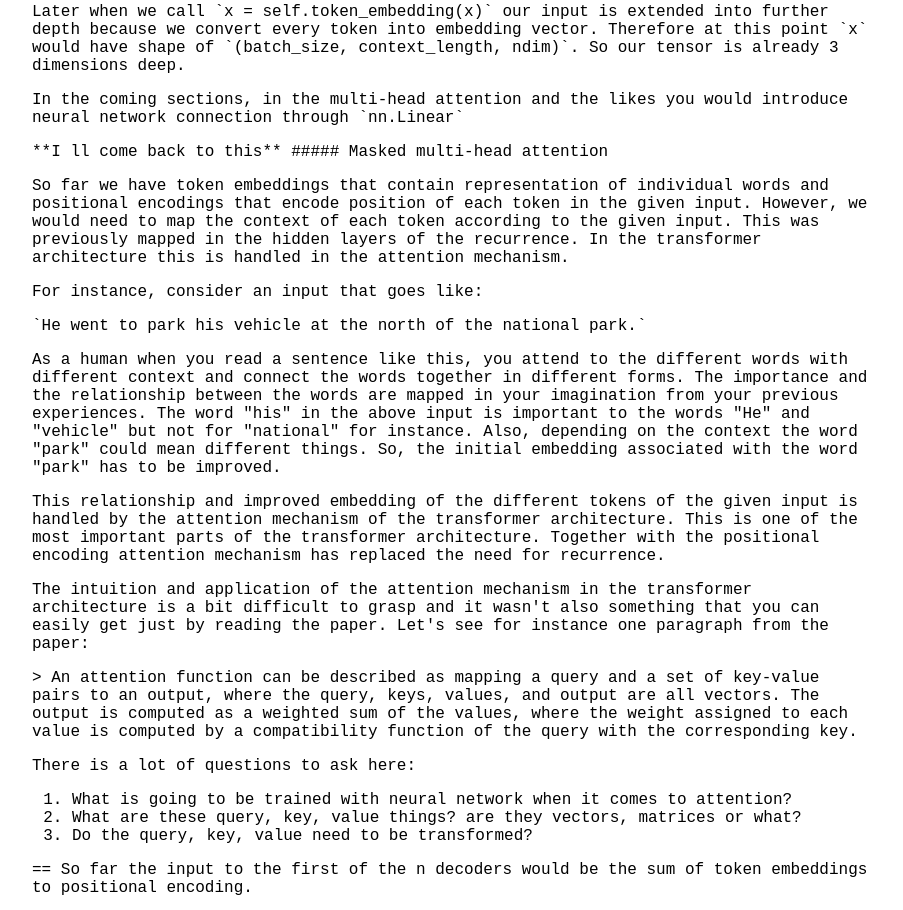
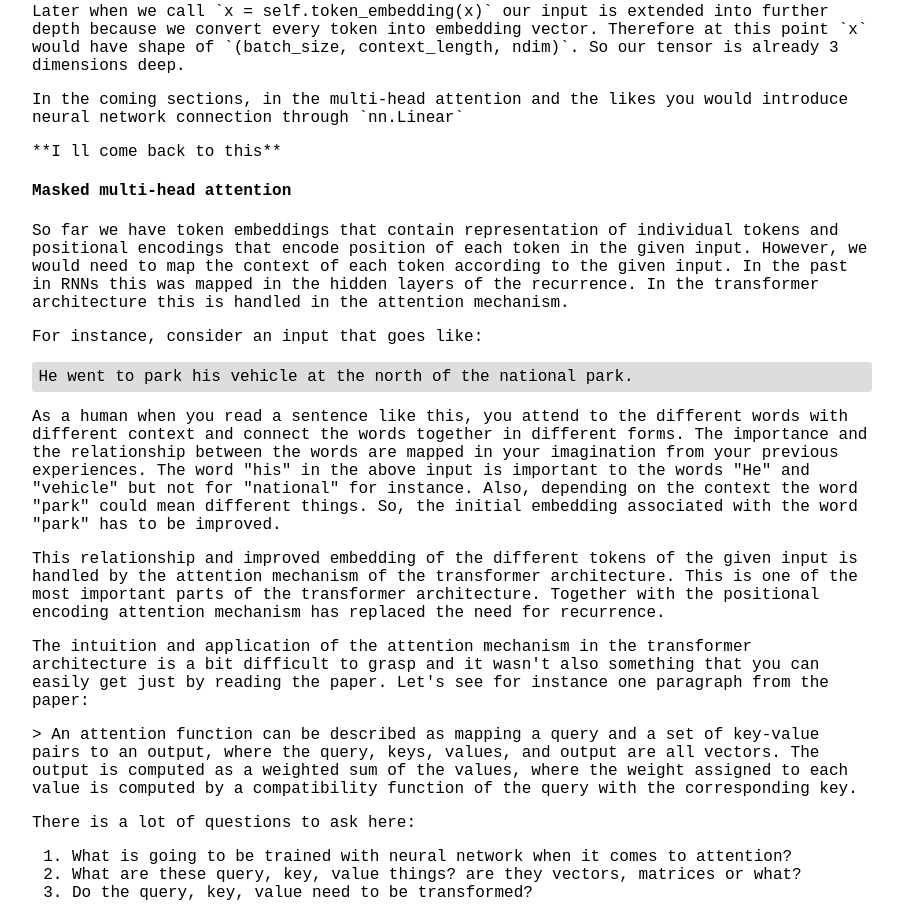
Before and after one commit to besabestin/besabestin.github.io, a plain HTML site: page detailed-gpt-from-scratch.html in a window 1280 px wide. Shown: the part 10662-11572 px from the top of the page, without its empty margins (188-1091 px from the left). Drawn offline with nearby package versions, Linux system fonts and the light colour scheme; a script that the page names is missing; a small style sheet from the web is missing; a web font is replaced by a local one.

Commit message:
more text

```diff
--- a/detailed-gpt-from-scratch.html
+++ b/detailed-gpt-from-scratch.html
@@ -692,17 +692,19 @@ In the coming sections, in the multi-head attention and the likes you would intr
         </p>
 
 **I ll come back to this**
-##### Masked multi-head attention
+        <h4>
+            Masked multi-head attention
+        </h4>
         <p>
-So far we have token embeddings that contain representation of individual words and positional encodings that encode position of each token in the given input. However, we would need to map the context of each token according to the given input. This was previously mapped in the hidden layers of the recurrence. In the transformer architecture this is handled in the attention mechanism.
+So far we have token embeddings that contain representation of individual tokens and positional encodings that encode position of each token in the given input. However, we would need to map the context of each token according to the given input. In the past in RNNs this was mapped in the hidden layers of the recurrence. In the transformer architecture this is handled in the attention mechanism.
         </p>
 
         <p>
 For instance, consider an input that goes like:
         </p>
 
-        <p>
-`He went to park his vehicle at the north of the national park.`
+        <p class="highlighted">
+He went to park his vehicle at the north of the national park.
         </p>
 
         <p>
--- a/styles.css
+++ b/styles.css
@@ -60,3 +60,10 @@ blockquote {
   padding-left: 1rem;
   margin-left: 0;
 }
+
+p {}
+p.highlighted {
+  background: #ddd;
+  padding: 0.4rem;
+  border-radius: 3px;
+}
```
